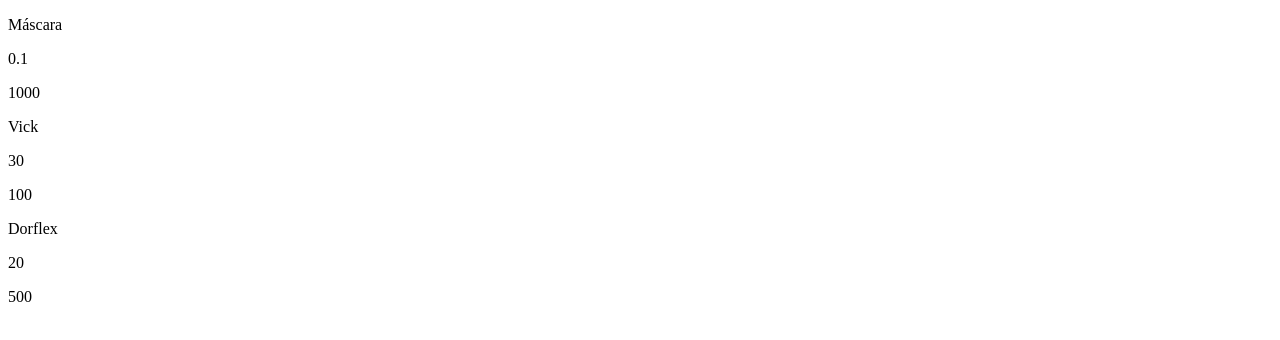
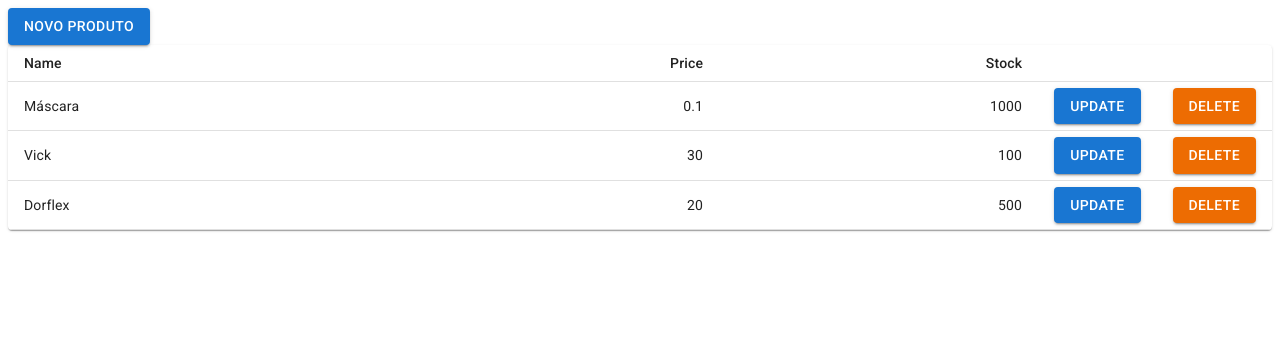
Before and after one commit to JCMilito/next-market, a Next.js app: page / in a window 1280 px wide. Shown: the top 340 px of the page. Built offline with nearby package versions, Linux system fonts and the light colour scheme.

Commit message:
Routes Done

```diff
--- a/package.json
+++ b/package.json
@@ -9,6 +9,10 @@
     "lint": "next lint"
   },
   "dependencies": {
+    "@emotion/react": "^11.4.1",
+    "@emotion/styled": "^11.3.0",
+    "@material-ui/core": "^5.0.0-beta.5",
+    "@mui/material": "^5.0.0",
     "axios": "^0.21.4",
     "next": "11.1.2",
     "react": "17.0.2",
--- a/pages/index.tsx
+++ b/pages/index.tsx
@@ -1,4 +1,14 @@
 import type { NextPage } from 'next';
+import Router from 'next/router';
+import Head from 'next/head';
+import Table from '@mui/material/Table';
+import TableBody from '@mui/material/TableBody';
+import TableCell from '@mui/material/TableCell';
+import TableContainer from '@mui/material/TableContainer';
+import TableHead from '@mui/material/TableHead';
+import TableRow from '@mui/material/TableRow';
+import Paper from '@mui/material/Paper';
+import Button from '@mui/material/Button';
 
 const products = [
   {
@@ -21,14 +31,54 @@
   }
 ]
 
+const update = (_id: string) => {
+  Router.push({
+    pathname: '/update',
+    query: { _id: _id },
+})
+}
+
+const register = () => {
+  Router.push('register');
+}
+
 const Home: NextPage = () => {
   return (
     <>
-      {products.map((product) => (
-        <div><p>{product.name}</p>
-          <p>{product.price}</p>
-          <p>{product.stock}</p></div>
-      ))}
+      <Head>
+        <link rel="stylesheet" href="https://fonts.googleapis.com/css?family=Roboto:300,400,500,700&display=swap" />
+      </Head>
+      <Button onClick={(e) => register()} variant="contained">Novo Produto</Button>
+      <TableContainer component={Paper}>
+        <Table sx={{ minWidth: 650 }} size="small" aria-label="a dense table">
+          <TableHead>
+            <TableRow>
+              <TableCell>Name</TableCell>
+              <TableCell align="right">Price</TableCell>
+              <TableCell align="right">Stock</TableCell>
+              <TableCell align="right"></TableCell>
+              <TableCell align="right"></TableCell>
+            </TableRow>
+          </TableHead>
+          <TableBody>
+            {products.map((product) => (
+              <TableRow
+                key={product._id}
+
+              >
+                <TableCell component="th" scope="row">
+                  {product.name}
+                </TableCell>
+                <TableCell align="right">{product.price}</TableCell>
+                <TableCell align="right">{product.stock}</TableCell>
+
+                <TableCell width="10" align="right"><Button onClick={(e) => update(product._id)} variant="contained">Update</Button></TableCell>
+                <TableCell width="10" align="right"><Button variant="contained" color="warning">Delete</Button></TableCell>
+              </TableRow>
+            ))}
+          </TableBody>
+        </Table>
+      </TableContainer>
     </>
   )
 }
--- a/pages/update.tsx
+++ b/pages/update.tsx
@@ -1,9 +1,12 @@
 import type { NextPage } from 'next';
+import { useRouter } from "next/router";
 
 const Update: NextPage = () => {
+  const router = useRouter();
+
   return (
     <>
-    yo!!
+      {router.query._id}
     </>
   )
 }
```
Also changed, not shown: 1 other file (tests, documents, lock files or other folders).
